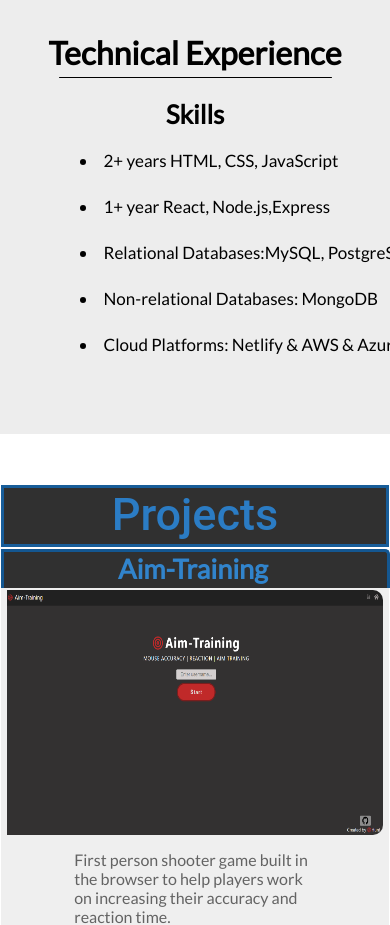
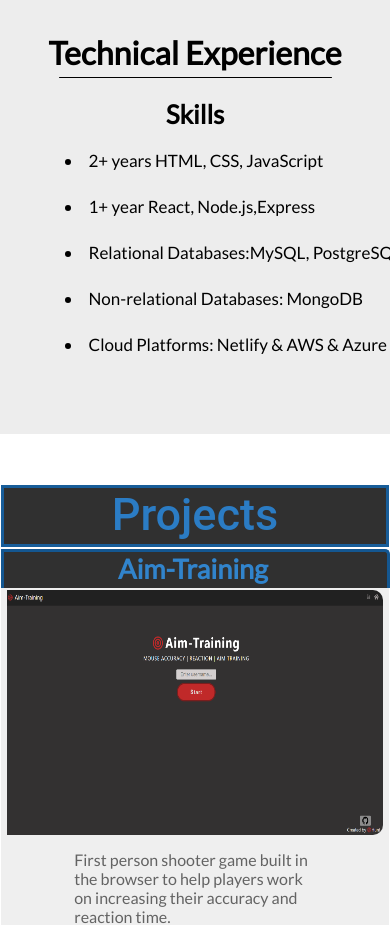
Before and after one commit to hunterfoulk/Portfoliov2, a React (Create React App) app: page / in a window 390 px wide. Shown: the part 1140-2065 px from the top of the page. Built offline with nearby package versions, Linux system fonts and the light colour scheme.

Commit message:
mobile updates

```diff
--- a/src/app.scss
+++ b/src/app.scss
@@ -788,7 +788,7 @@
         width: 70%;
       }
       .list {
-        // margin-right: 83px;
+        margin-right: 30px;
         // margin-left:
         width: 90%;
 
```
